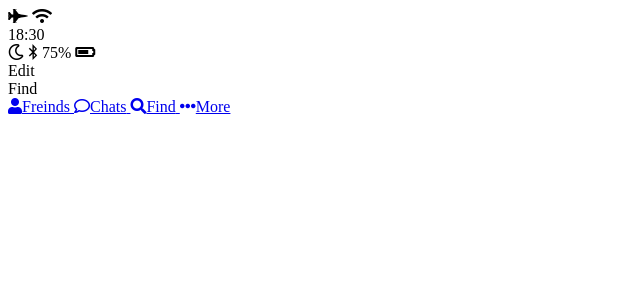
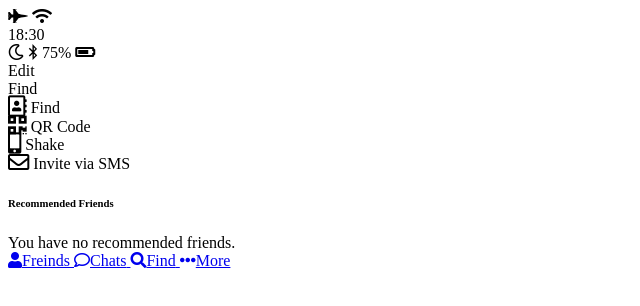
Before and after one commit to jaybjay1tr/kakao-clone, a plain HTML site: page find.html in a window 1280 px wide. Shown: the whole page, without its empty margins (0-640 px from the left). Drawn offline with Linux system fonts and the light colour scheme.

Commit message:
Find is done

```diff
--- a/find.html
+++ b/find.html
@@ -33,6 +33,38 @@
         </div>
       </div>
     </header>
+
+    <main class="find">
+      <section class="find__option">
+        <div class="find__option">
+          <i class="far fa-address-book fa-lg"></i>
+          <span class="find__option-title">Find</span>
+        </div>
+        <div class="find__option">
+          <i class="fas fa-qrcode fa-lg"></i>
+          <span class="find__option-title">QR Code</span>
+        </div>
+        <div class="find__option">
+          <i class="fas fa-mobile-alt fa-lg"></i>
+          <span class="find__option-title">Shake</span>
+        </div>
+        <div class="find__option">
+          <i class="far fa-envelope fa-lg"></i>
+          <span class="find__option-title">Invite via SMS</span>
+        </div>
+      </section>
+
+      <section class="find__recommended">
+        <header>
+          <h6 class="recommended__title">Recommended Friends</h6>
+        </header>
+        <div class="recommended_none">
+          <span class="recommended_text">You have no recommended friends.</span>
+        </div>
+      </section>
+
+    </main>
+
     <nav class="tab-bar">
       <a href="index.html" class="tab-bar__tab">
         <i class="fa fa-user"></i><span class="tab__bar__title">Freinds</span>
```
